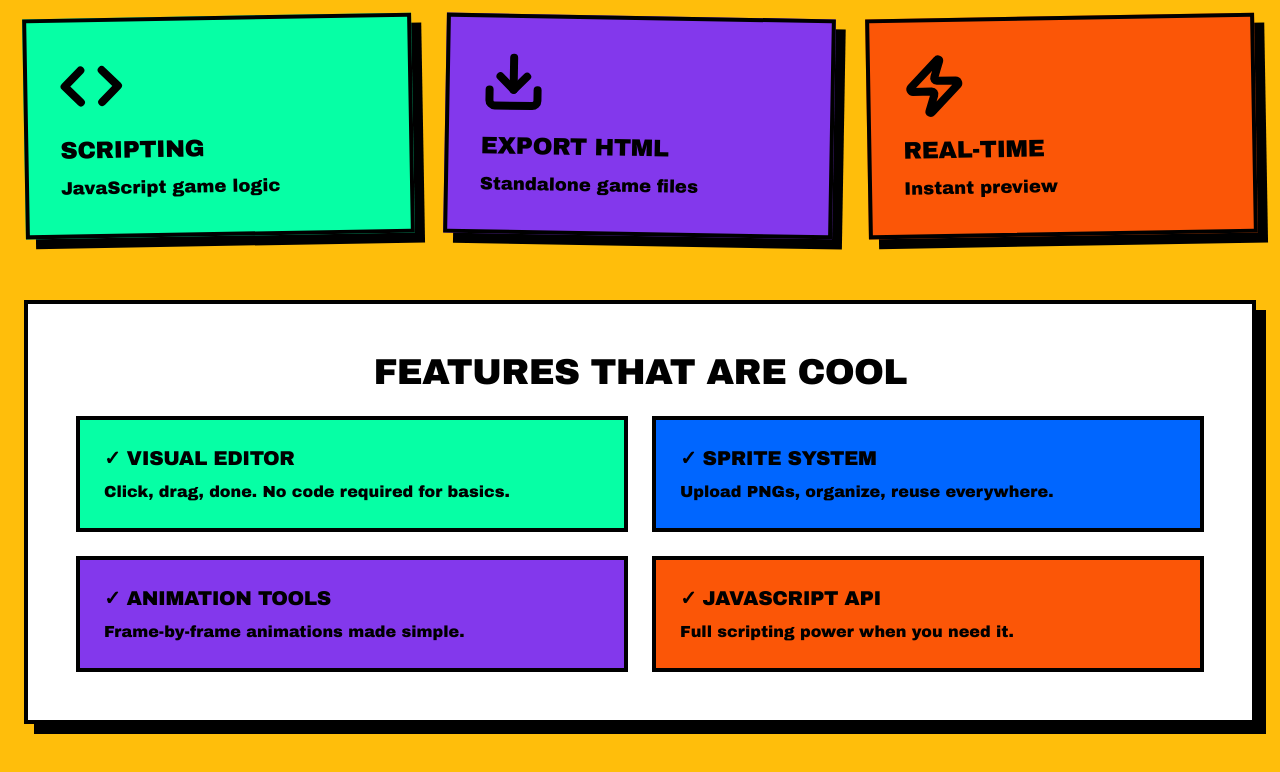
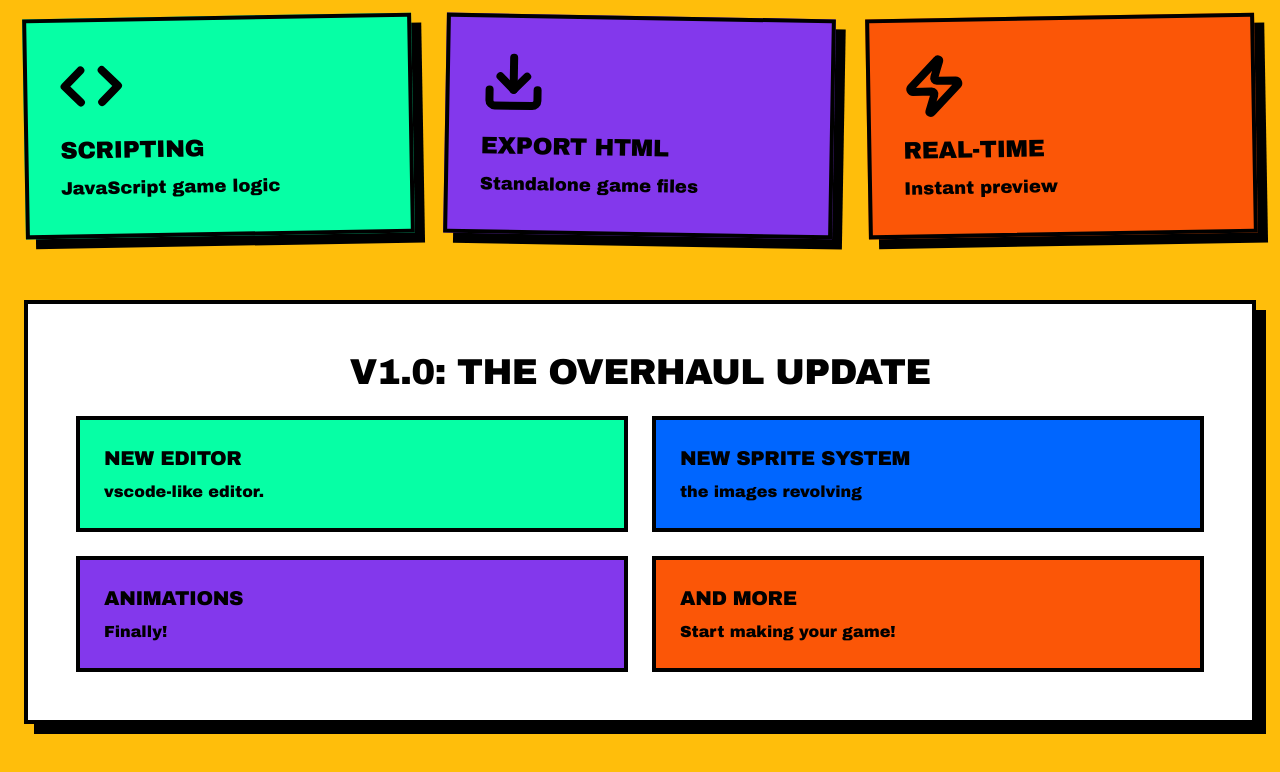
Before and after one commit to sigmasam-cool/Brutal2D, a React (Vite) app: page / in a window 1280 px wide. Shown: the part 624-1396 px from the top of the page. Built offline with nearby package versions, Linux system fonts and the light colour scheme; the HTML template or start-up script is replaced by a standard one.

Commit message:
minor edits

```diff
--- a/src/pages/Index.tsx
+++ b/src/pages/Index.tsx
@@ -47,23 +47,23 @@ const Index = () => {
         </div>
 
         <div className="brutal-card bg-white p-12 text-center">
-          <h2 className="text-4xl font-black mb-6">FEATURES THAT ARE COOL</h2>
+          <h2 className="text-4xl font-black mb-6">v1.0: THE OVERHAUL UPDATE</h2>
           <div className="grid grid-cols-1 md:grid-cols-2 gap-6 text-left">
             <div className="brutal-border bg-brutal-green p-6">
-              <h3 className="text-xl font-black mb-2">✓ VISUAL EDITOR</h3>
-              <p className="font-bold">Click, drag, done. No code required for basics.</p>
+              <h3 className="text-xl font-black mb-2">NEW EDITOR</h3>
+              <p className="font-bold">vscode-like editor.</p>
             </div>
             <div className="brutal-border bg-brutal-blue p-6">
-              <h3 className="text-xl font-black mb-2">✓ SPRITE SYSTEM</h3>
-              <p className="font-bold">Upload PNGs, organize, reuse everywhere.</p>
+              <h3 className="text-xl font-black mb-2">NEW SPRITE SYSTEM</h3>
+              <p className="font-bold">the images revolving</p>
             </div>
             <div className="brutal-border bg-brutal-purple p-6">
-              <h3 className="text-xl font-black mb-2">✓ ANIMATION TOOLS</h3>
-              <p className="font-bold">Frame-by-frame animations made simple.</p>
+              <h3 className="text-xl font-black mb-2">ANIMATIONS</h3>
+              <p className="font-bold">Finally!</p>
             </div>
             <div className="brutal-border bg-brutal-orange p-6">
-              <h3 className="text-xl font-black mb-2">✓ JAVASCRIPT API</h3>
-              <p className="font-bold">Full scripting power when you need it.</p>
+              <h3 className="text-xl font-black mb-2">AND MORE</h3>
+              <p className="font-bold">Start making your game!</p>
             </div>
           </div>
         </div>
```
